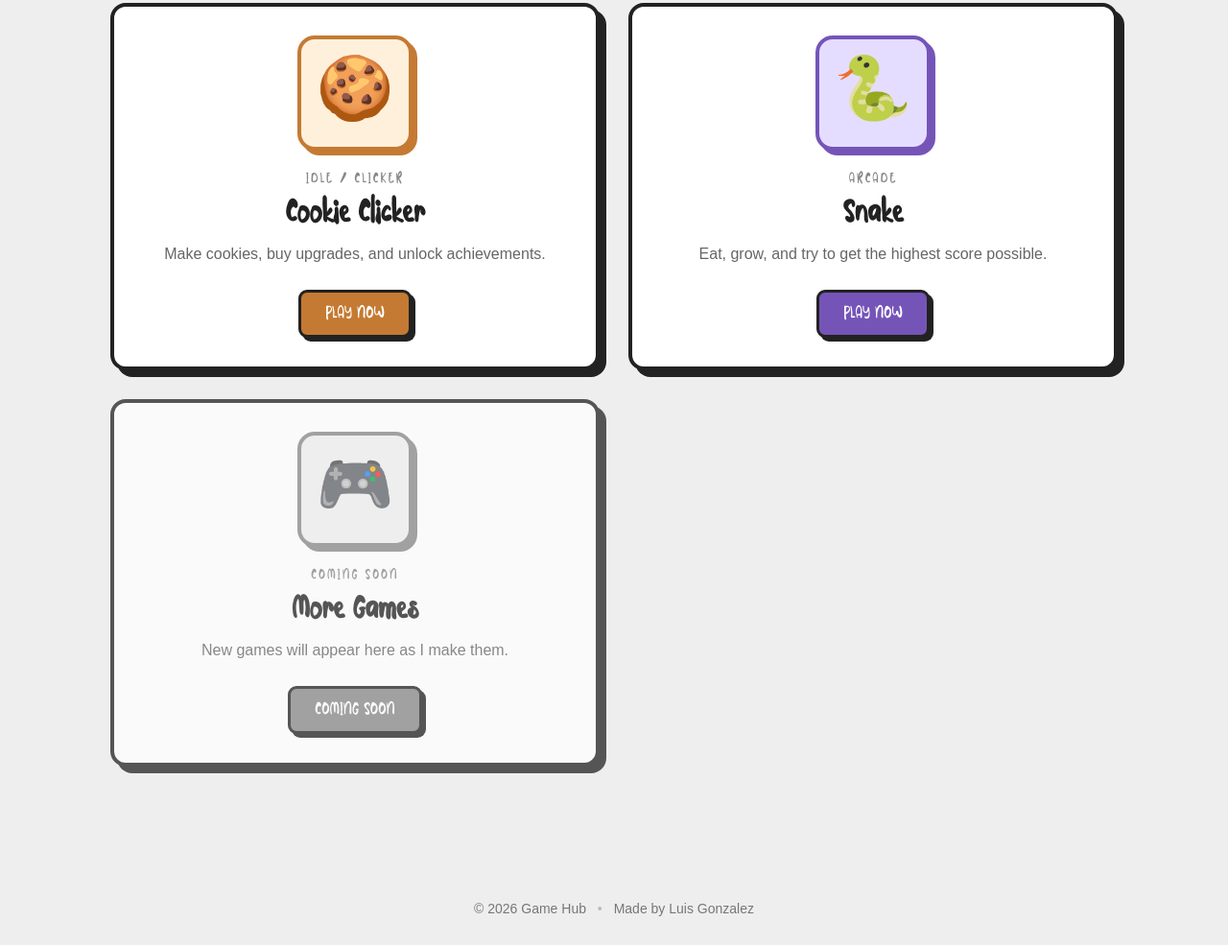
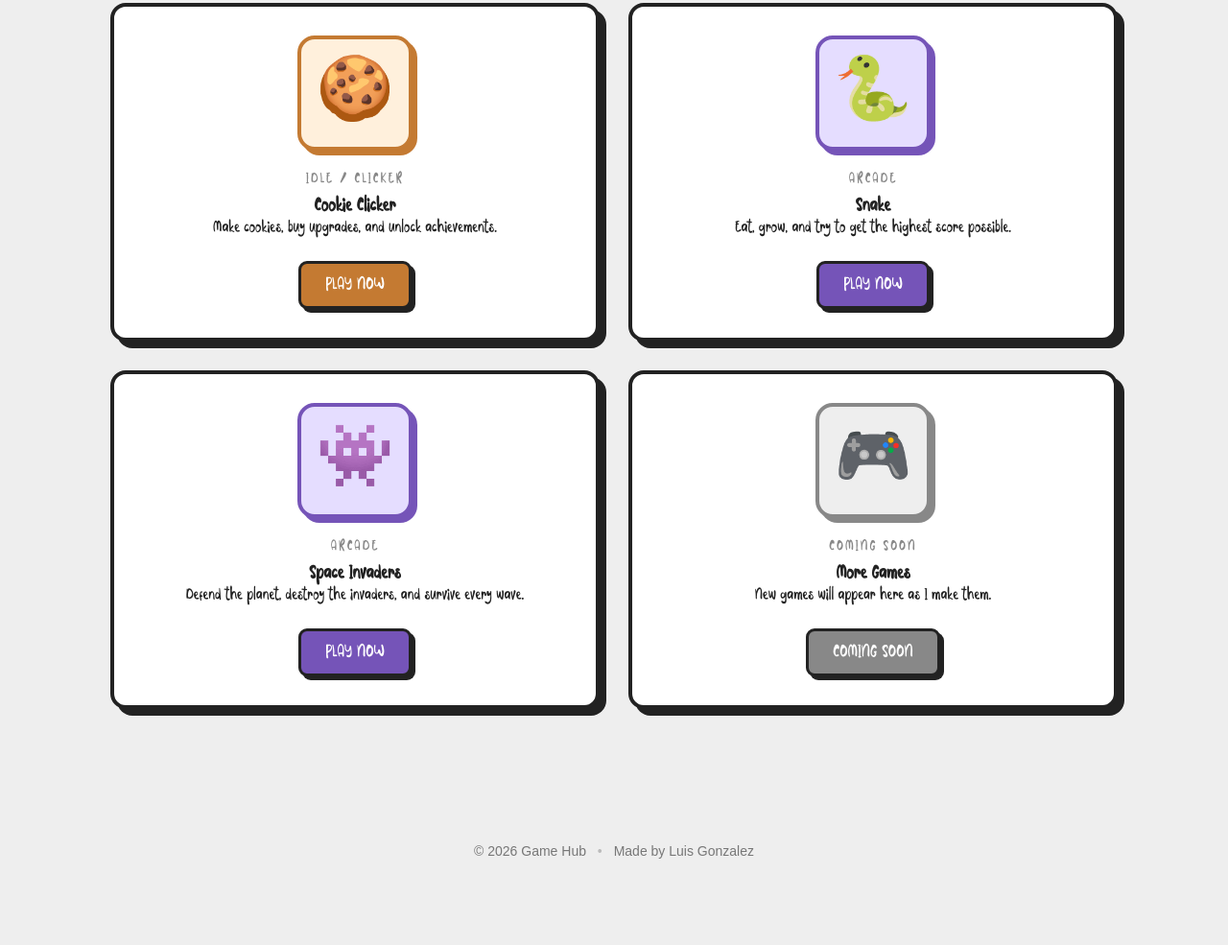
Before and after one commit to Dumprichk/Game-Hub, a plain HTML site: page index.html in a window 1280 px wide. Shown: the part 913-1898 px from the top of the page at 96% size. After the commit the page ends 1838 px from the top, so only its background shows below. Drawn offline with Linux system fonts and the light colour scheme.

Commit message:
Gameeeeeeeee

```diff
--- a/css/style.css
+++ b/css/style.css
@@ -266,16 +266,34 @@ body {
     transform: scale(1.08) rotate(-2deg);
 }
 
-.cookie-game .game-icon {
+.clicker-game .game-icon {
     background-color: #fff0dc;
     border: 4px solid #c47a32;
     box-shadow: 5px 5px 0 #c47a32;
 }
 
-.snake-game .game-icon {
+.clicker-game .game-button {
+    background-color: #c47a32;
+}
+
+.clicker-game .game-button:hover {
+    transform: translate(-2px, -2px);
+    background-color: #df984e;
+}
+
+.arcade-game .game-icon {
     background-color: #e5ddff;
     border: 4px solid #7554b8;
     box-shadow: 5px 5px 0 #7554b8;
+}
+
+.arcade-game .game-button {
+    background-color: #7554b8;
+}
+
+.arcade-game .game-button:hover {
+    transform: translate(-2px, -2px);
+    background-color: #9275d0;
 }
 
 .future-game .game-icon {
@@ -284,21 +302,15 @@ body {
     box-shadow: 5px 5px 0 #888888;
 }
 
-.game-info {
-    flex: 1;
+.future-game .game-button {
+    background-color: #888888;
+    cursor: default;
 }
 
-.game-info h3 {
-    font-size: 32px;
-    color: #222222;
-    margin-bottom: 10px;
-}
-
-.game-info p:not(.game-type) {
-    font-family: Arial, sans-serif;
-    font-size: 16px;
-    line-height: 1.5;
-    color: #666666;
+.future-game .game-button:hover {
+    background-color: #888888;
+    transform: none;
+    box-shadow: 4px 4px 0 #222222;
 }
 
 .game-button {
@@ -313,43 +325,6 @@ body {
     text-decoration: none;
     box-shadow: 4px 4px 0 #222222;
     transition: 0.2s;
-}
-
-.game-button:hover {
-    background-color: #6fa9e3;
-    transform: translate(-2px, -2px);
-    box-shadow: 6px 6px 0 #222222;
-}
-
-.cookie-game .game-button {
-    background-color: #c47a32;
-}
-
-.cookie-game .game-button:hover {
-    background-color: #df984e;
-}
-
-.snake-game .game-button {
-    background-color: #7554b8;
-}
-
-.snake-game .game-button:hover {
-    background-color: #9275d0;
-}
-
-.future-game {
-    opacity: 0.75;
-}
-
-.future-game .game-button {
-    background-color: #888888;
-    cursor: default;
-}
-
-.future-game .game-button:hover {
-    background-color: #888888;
-    transform: none;
-    box-shadow: 4px 4px 0 #222222;
 }
 
 footer {
--- a/index.html
+++ b/index.html
@@ -159,7 +159,7 @@
 
                 <!-- COOKIE GAME -->
 
-                <article class="game cookie-game">
+                <article class="game clicker-game">
 
                     <div class="game-icon">
                         🍪
@@ -193,7 +193,7 @@
 
                 <!-- SNAKE -->
 
-                <article class="game snake-game">
+                <article class="game arcade-game">
 
                     <div class="game-icon">
                         🐍
@@ -223,6 +223,37 @@
 
                 </article>
 
+                <!-- INVADERS -->
+
+                <article class="game arcade-game">
+
+                    <div class="game-icon">
+                        👾
+                    </div>
+
+                    <div class="game-info">
+
+                        <p class="game-type">
+                            ARCADE
+                        </p>
+
+                        <h3>
+                            Space Invaders
+                        </h3>
+
+                        <p>
+                            Defend the planet, destroy the invaders,
+                            and survive every wave.
+                        </p>
+
+                    </div>
+
+
+                    <a href="https://dumprichk.github.io/Space-Invaders/" target="_blank" class="game-button">
+                        PLAY NOW
+                    </a>
+
+                </article>
 
 
                 <!-- FUTURE GAME -->
```
Also changed, not shown: about.html (+24 -5 lines).
